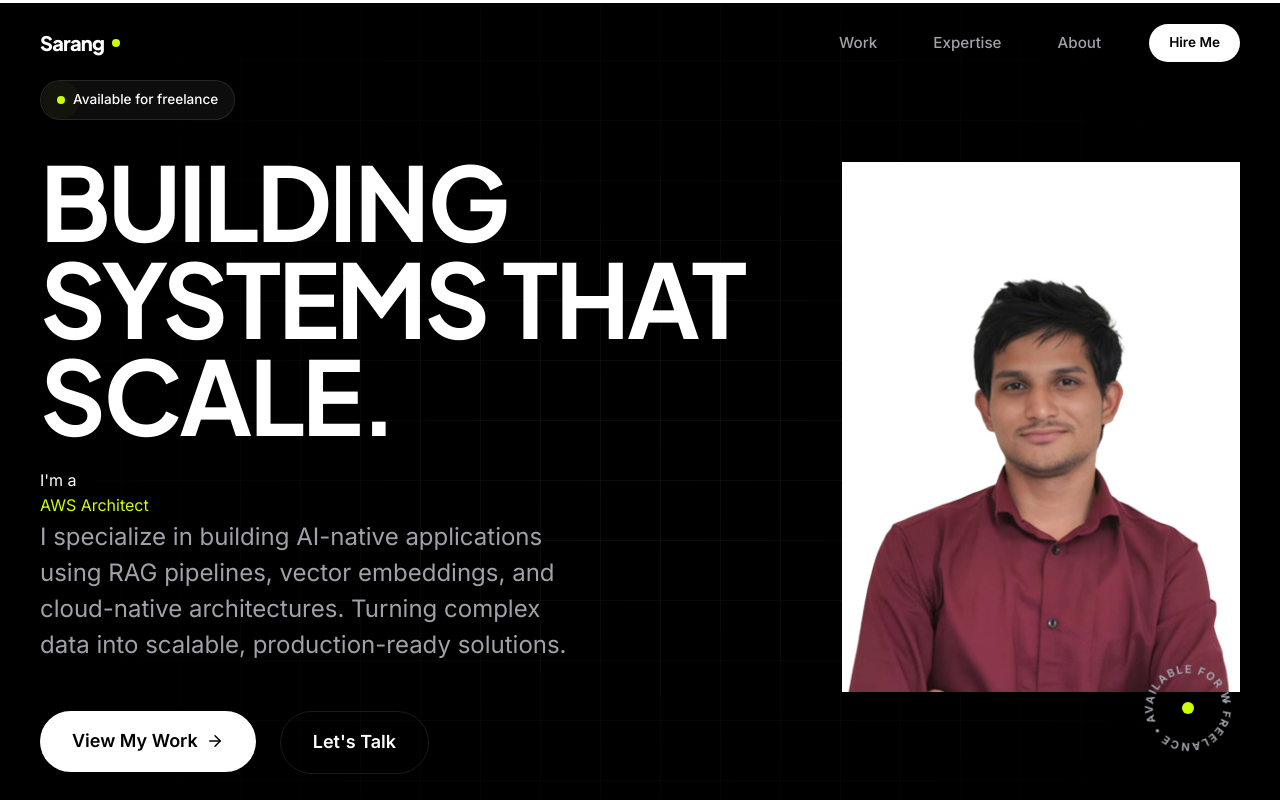
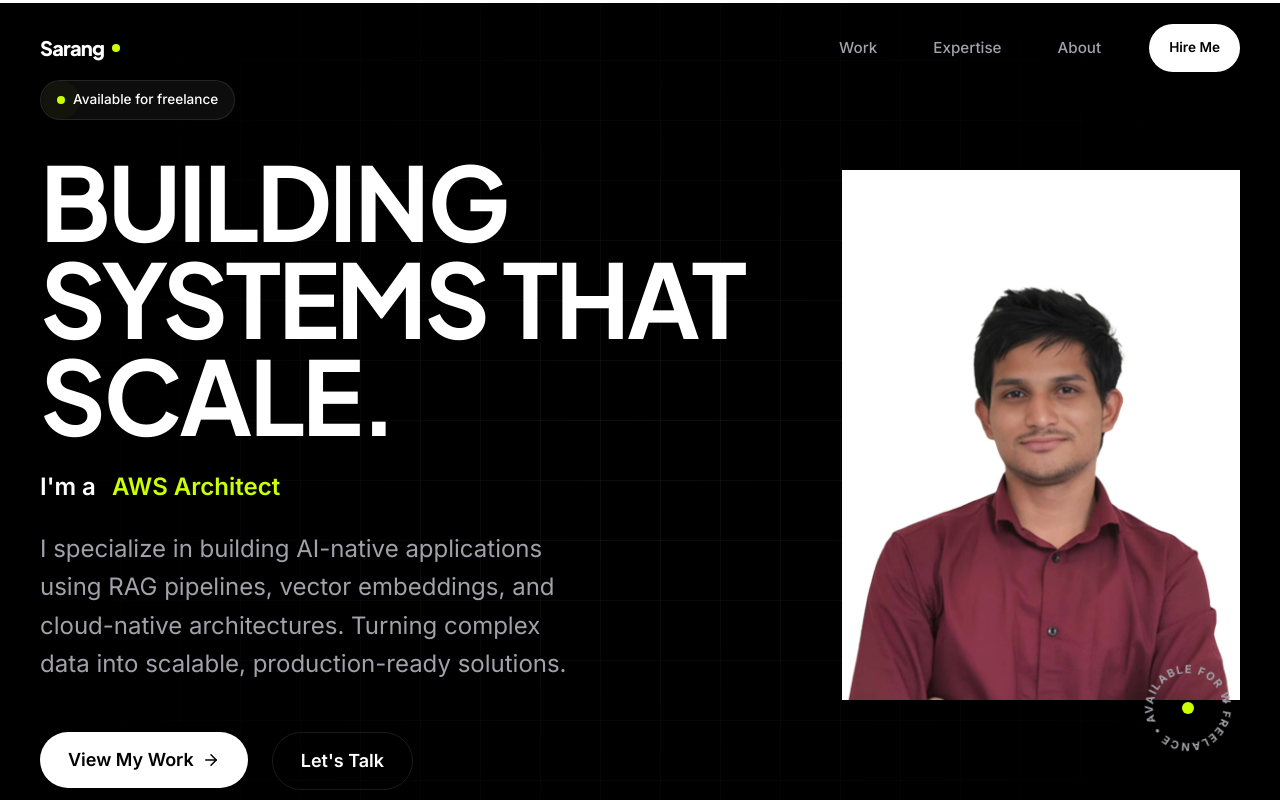
Before and after one commit to Sarang2401/NewPortfolio, a React (Vite) app: page / in a window 1280 px wide. Shown: the top 800 px of the page. Built offline with nearby package versions, Linux system fonts and the light colour scheme.

Commit message:
Mobile compatible

```diff
--- a/src/styles.css
+++ b/src/styles.css
@@ -126,8 +126,14 @@ ul {
 }
 
 section {
-  padding: var(--space-2xl) 0;
+  padding: var(--space-xl) 0;
   position: relative;
+}
+
+@media (min-width: 768px) {
+  section {
+    padding: var(--space-2xl) 0;
+  }
 }
 
 .highlight {
@@ -147,7 +153,7 @@ section {
   align-items: center;
   justify-content: center;
   gap: 0.5rem;
-  padding: 1rem 2rem;
+  padding: 0.875rem 1.75rem;
   border-radius: 999px;
   font-size: var(--text-base);
   font-weight: 600;
@@ -156,6 +162,7 @@ section {
   font-family: var(--font-body);
   position: relative;
   overflow: hidden;
+  min-height: 48px; /* touch-friendly */
 }
 
 .btn-primary {
@@ -403,6 +410,25 @@ section {
   text-transform: uppercase;
 }
 
+/* Hero Roles — ensure no overflow on small screens */
+.hero-roles {
+  display: flex;
+  flex-wrap: wrap;
+  align-items: center;
+  gap: 0.25rem;
+  font-size: var(--text-xl);
+  font-weight: 600;
+  margin-bottom: 1.5rem;
+  min-height: 2rem;
+}
+
+@media (min-width: 768px) {
+  .hero-roles {
+    flex-wrap: nowrap;
+    gap: 0.5rem;
+  }
+}
+
 /* Word reveal utility */
 .word {
   display: inline-block;
@@ -414,11 +440,18 @@ section {
 }
 
 .hero-desc {
-  font-size: var(--text-xl);
+  font-size: var(--text-base);
   color: var(--text-secondary);
   max-width: 550px;
-  margin-bottom: 3rem;
-  line-height: 1.5;
+  margin-bottom: 2.5rem;
+  line-height: 1.6;
+}
+
+@media (min-width: 768px) {
+  .hero-desc {
+    font-size: var(--text-xl);
+    margin-bottom: 3rem;
+  }
 }
 
 .hero-actions {
@@ -427,13 +460,19 @@ section {
   gap: 1.5rem;
 }
 
-/* Hero Portrait */
+/* Portrait — smaller on mobile, auto max-width on desktop */
 .portrait-container {
   position: relative;
   width: 100%;
-  max-width: 450px;
+  max-width: 300px;
   aspect-ratio: 3/4;
   margin: 0 auto;
+}
+
+@media (min-width: 768px) {
+  .portrait-container {
+    max-width: 450px;
+  }
 }
 
 .portrait-frame {
@@ -452,7 +491,13 @@ section {
 
 /* ===== Section Headers ===== */
 .section-header {
-  margin-bottom: 4rem;
+  margin-bottom: 2.5rem;
+}
+
+@media (min-width: 768px) {
+  .section-header {
+    margin-bottom: 4rem;
+  }
 }
 
 .section-label {
@@ -496,10 +541,16 @@ section {
 
 .project-panel-content {
   flex: 1;
-  padding: 3rem;
+  padding: 2rem 1.5rem;
   display: flex;
   flex-direction: column;
   justify-content: center;
+}
+
+@media (min-width: 768px) {
+  .project-panel-content {
+    padding: 3rem;
+  }
 }
 
 @media (min-width: 1024px) {
@@ -511,7 +562,13 @@ section {
 .project-panel-image {
   flex: 1;
   position: relative;
-  min-height: 300px;
+  min-height: 200px;
+}
+
+@media (min-width: 768px) {
+  .project-panel-image {
+    min-height: 300px;
+  }
 }
 
 .project-panel-image img {
@@ -748,8 +805,14 @@ section {
 }
 
 .about-text {
-  font-size: 1.25rem;
+  font-size: var(--text-base);
   color: var(--text-secondary);
+}
+
+@media (min-width: 768px) {
+  .about-text {
+    font-size: 1.25rem;
+  }
 }
 
 .about-text p {
@@ -759,10 +822,17 @@ section {
 .about-stats {
   display: grid;
   grid-template-columns: repeat(2, 1fr);
-  gap: 2rem;
-  margin-top: 3rem;
+  gap: 1.5rem;
+  margin-top: 2rem;
   border-top: 1px solid var(--border);
   padding-top: 2rem;
+}
+
+@media (min-width: 768px) {
+  .about-stats {
+    gap: 2rem;
+    margin-top: 3rem;
+  }
 }
 
 .stat-item {
@@ -889,12 +959,19 @@ section {
 }
 
 .contact-desc {
-  font-size: 1.25rem;
+  font-size: var(--text-base);
   color: var(--text-secondary);
-  margin-bottom: 3rem;
+  margin-bottom: 2.5rem;
   max-width: 600px;
   margin-left: auto;
   margin-right: auto;
+}
+
+@media (min-width: 768px) {
+  .contact-desc {
+    font-size: 1.25rem;
+    margin-bottom: 3rem;
+  }
 }
 
 .social-links {
```
